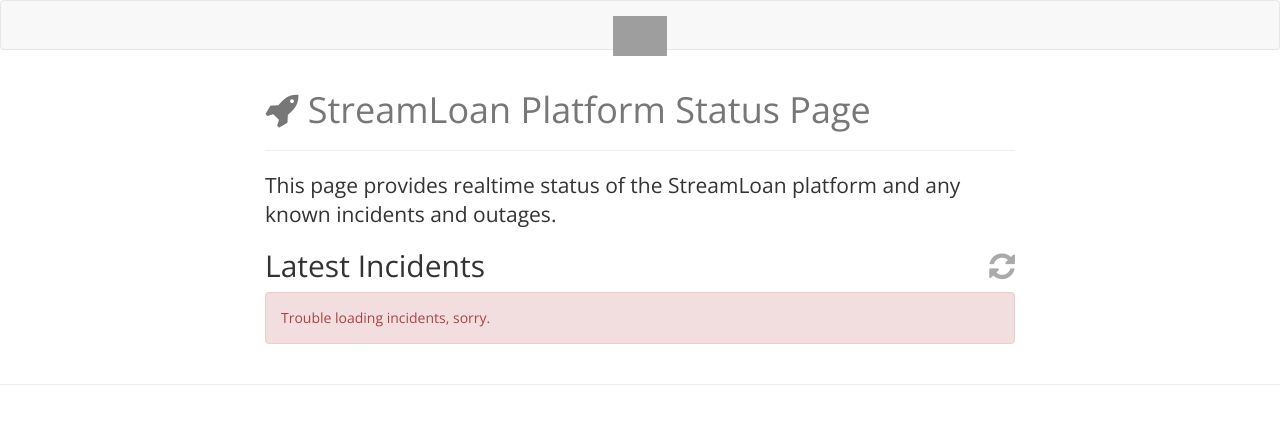
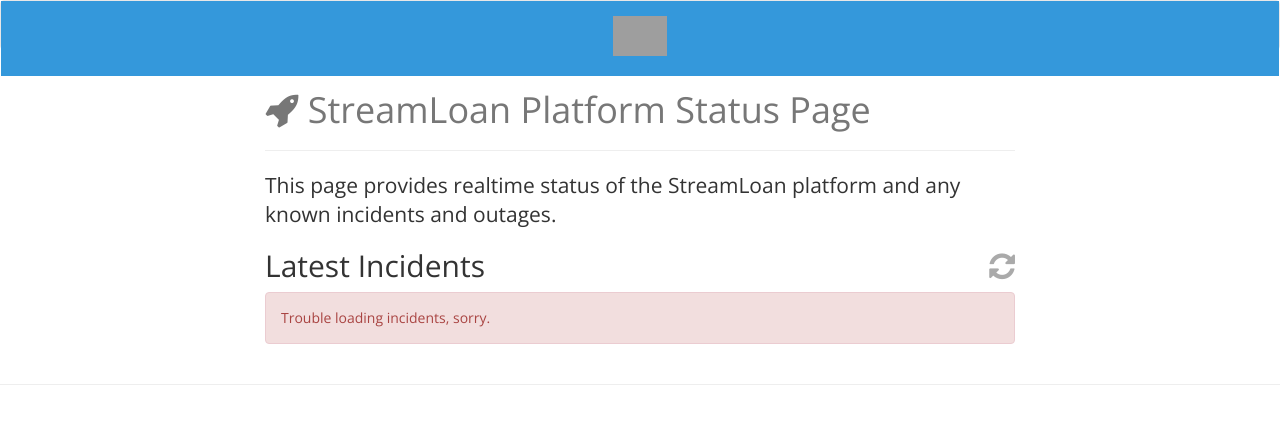
Before and after one commit to StreamLoan/streamloan.github.io, a plain HTML site: page index.html in a window 1280 px wide. In both pictures the pointer is over the link 640 px from the left and 38 px from the top of the page. Drawn offline with nearby package versions, Linux system fonts and the light colour scheme; no server answers; grey boxes are pictures that could not be loaded.

Commit message:
removed :hover styling

```diff
--- a/styles.css
+++ b/styles.css
@@ -30,7 +30,7 @@
     margin-top:20px;
     margin-bottom:20px;
 }
-.navbar-brand {
+.navbar-brand, .navbar-brand:hover{
     position: absolute;
     width: 100%;
     left: 0;
@@ -39,6 +39,11 @@
     margin: auto;
     background-color: #3498db;
     height: 75px;
+}
+
+.navbar-default .navbar-brand:focus,
+.navbar-default .navbar-brand:hover{
+    background-color: #3498db;
 }
 .navbar-brand>img  {
     height: 40px;
```
